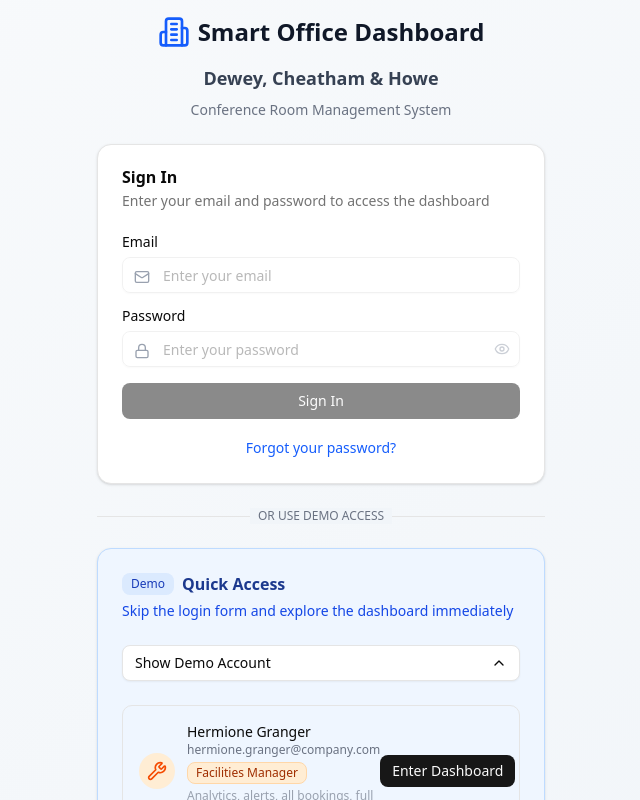
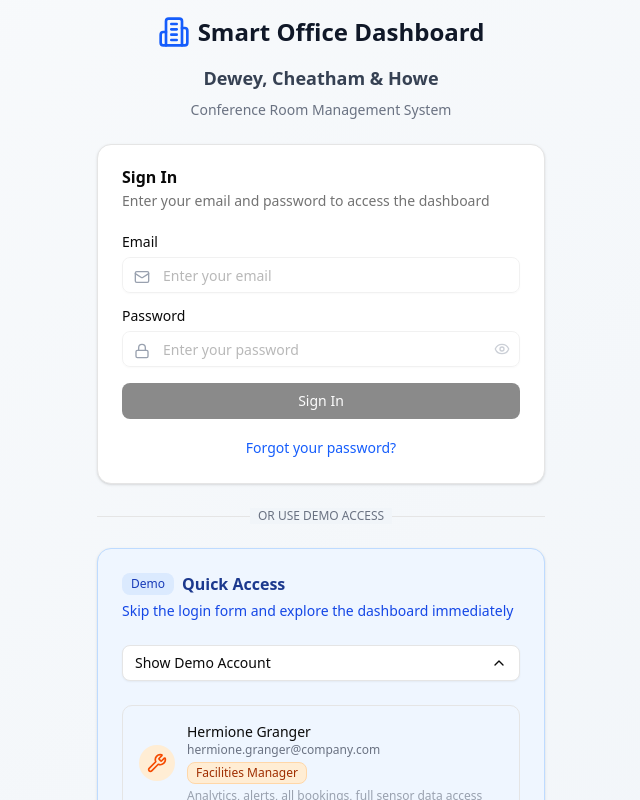
Before and after one commit to kallebysantos/testing.supabase.smart-office-demo, a Next.js app: page /login in a window 1280 px wide. Both pictures are taken after a click on the button "Show Demo Account". Shown: the top 800 px of the page, without its empty margins (319-959 px from the left). Built offline with nearby package versions, Linux system fonts and the light colour scheme.

Commit message:
fix: "Enter Dashboard" button ui spacing and layout

```diff
--- a/src/app/login/page.tsx
+++ b/src/app/login/page.tsx
@@ -166,7 +166,7 @@ export default function LoginPage() {
 
             {showDemoAccounts && (
               <div className="space-y-3 pt-2">
-                <div className="flex items-center justify-between p-4 border rounded-lg hover:bg-gray-50 transition-colors">
+                <div className="flex flex-wrap gap-4 items-center justify-between p-4 border rounded-lg hover:bg-gray-50 transition-colors">
                   <div className="flex items-center space-x-3">
                     <div className="p-2 rounded-full bg-orange-100">
                       <Wrench className="h-5 w-5 text-orange-600" />
@@ -180,7 +180,7 @@ export default function LoginPage() {
                       >
                         Facilities Manager
                       </Badge>
-                      <p className="text-xs text-gray-400 mt-1 max-w-48">
+                      <p className="text-xs text-gray-400 mt-1">
                         {demoUser.description}
                       </p>
                     </div>
@@ -189,7 +189,7 @@ export default function LoginPage() {
                     size="sm"
                     onClick={handleDemoLogin}
                     disabled={isLoggingIn}
-                    className="shrink-0"
+                    className="w-full"
                   >
                     {isLoggingIn ? 'Signing In...' : 'Enter Dashboard'}
                   </Button>
```
